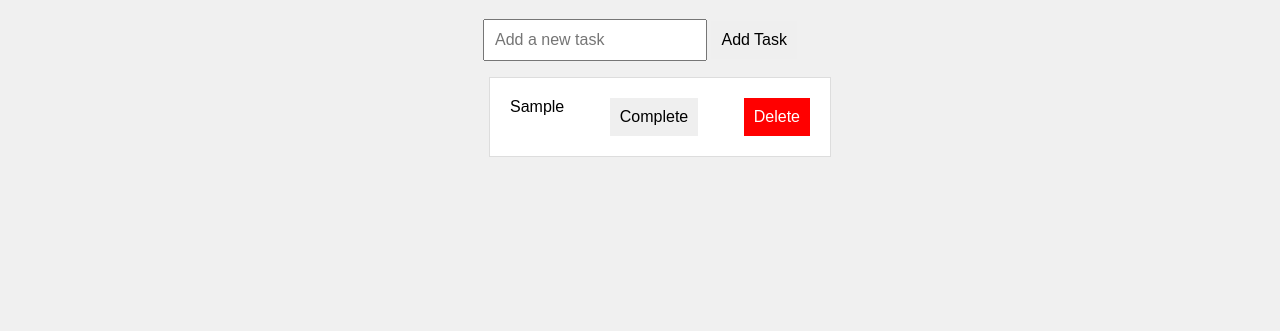
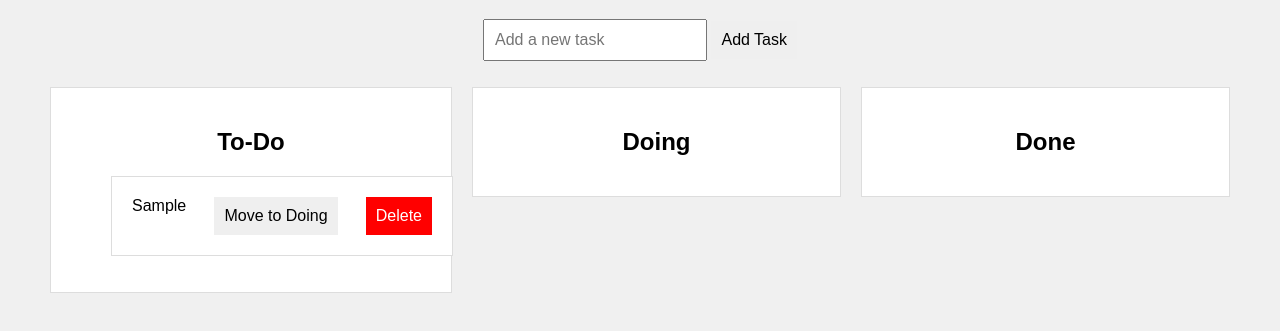
Before and after one commit to To-Do-List-WUST/To-Do_List, a plain HTML site: page index.html in a window 1280 px wide. Both pictures are taken after typing "Sample" into the empty fields and a click on the button "Add Task". Shown: the part 61-392 px from the top of the page. Drawn offline with Linux system fonts and the light colour scheme.

Commit message:
change the layout

```diff
--- a/index.html
+++ b/index.html
@@ -14,7 +14,25 @@
         <button id="addTaskButton">Add Task</button>
         <p id="errormessage" style="color: red;"></p>
     </div>
-    <ul id="taskList"></ul>
+    <div class="task-sections">
+        <!-- To-Do Section -->
+        <div id = "todocontainer">
+            <h2>To-Do</h2>
+            <ul id="todoList"></ul>
+        </div>
+
+        <!-- Doing Section -->
+        <div id ="doingcontainer">
+            <h2>Doing</h2>
+            <ul id="doingList"></ul>
+        </div>
+
+        <!-- Done Section -->
+        <div id="donecontainer">
+            <h2>Done</h2>
+            <ul id="doneList"></ul>
+        </div>
+    </div>
     <script src="script.js"></script>
 </body>
 </html>
--- a/script.js
+++ b/script.js
@@ -1,3 +1,4 @@
+document.addEventListener('DOMContentLoaded',function(){
     // 用addEventListener，设置<button>ID, 避免在HTML中用Onclck属性
     document.getElementById('addTaskButton').addEventListener('click', addTask);
     // 用回车键增加任务
@@ -6,15 +7,22 @@ document.getElementById('taskInput').addEventListener('keypress', function (e) {
             addTask();
         }
     });
+});
+
 // 创建任务的html属性，模块化开发
 function createTaskElement(taskText) {
     const listItem = document.createElement('li');
     listItem.textContent = taskText;
 
     const completeButton = document.createElement('button');
-    completeButton.textContent = "Complete";
+    completeButton.textContent = "Move to Doing";
     completeButton.onclick = function () {
-        listItem.classList.toggle('complete');
+        document.getElementById('doingList').appendChild(listItem);
+        completeButton.textContent="Move to Done";
+        completeButton.onclick = function(){
+            document.getElementById('doneList').appendChild(listItem);
+            completeButton.remove();
+        };
     };
 
     const deleteButton = document.createElement('button');
@@ -33,6 +41,7 @@ function createTaskElement(taskText) {
 function addTask() {
     const taskInput = document.getElementById('taskInput');
     const taskText = taskInput.value.trim();
+    const errormessage = document.getElementById('errormessage');
 
     if (taskText === "") {
         // alert("Task cannot be empty. Please enter a task.")
@@ -41,7 +50,7 @@ function addTask() {
     }
 
     errormessage.textContent="";
-    const taskList = document.getElementById('taskList');
+    const taskList = document.getElementById('todoList');
     const newTask = createTaskElement(taskText);
     taskList.appendChild(newTask);
 
--- a/style.css
+++ b/style.css
@@ -48,3 +48,22 @@ li:hover{
     border: none;
     cursor: pointer;
 }
+#todocontainer, #doingcontainer, #donecontainer{
+    background: #fff;
+    padding: 20px;
+    border: 1px solid #ddd;
+    width: 30%;
+    box-sizing: boreder-box;
+    margin: 10px;
+}
+#errormessage{
+    margin-top: 10px;
+    color: red;
+}
+.task-sections{
+    display: flex;
+    justify-content: space-between;
+    align-items: flex-start;
+    max-width: 1200px;
+    margin: 0 auto;
+}
```
Lines whose indentation alone changed are shown as unchanged.
